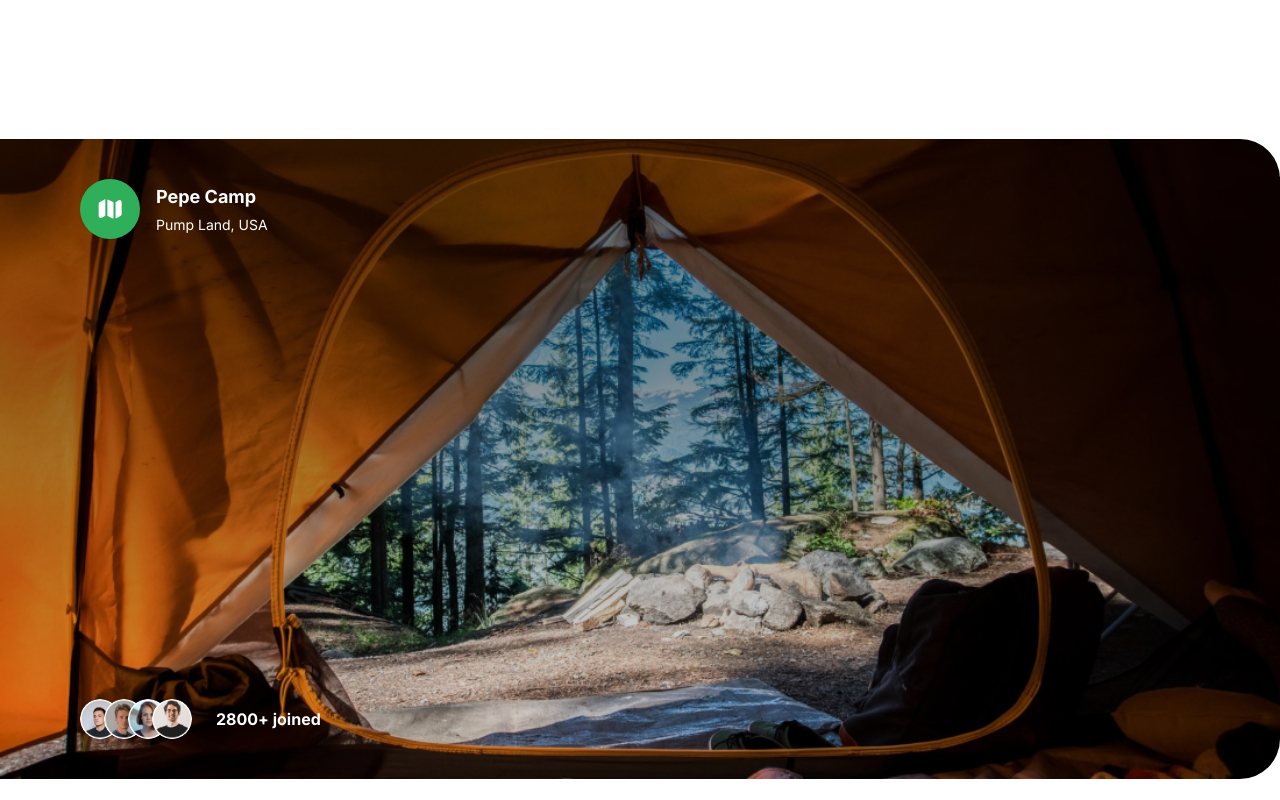
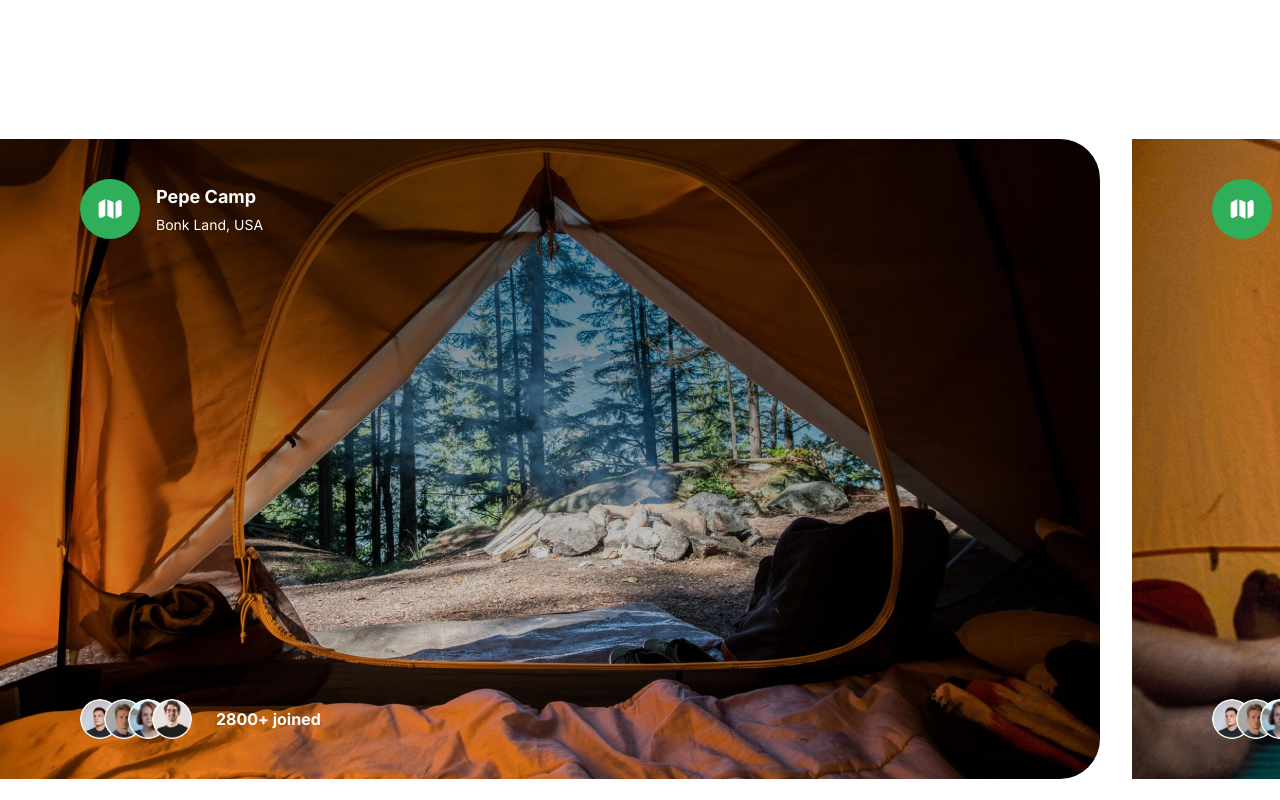
Before and after one commit to eddyK15501/travel-app, a Next.js app: page / in a window 1280 px wide. Shown: the part 840-1640 px from the top of the page. Built offline with nearby package versions, Linux system fonts and the light colour scheme.

Commit message:
Camp.tsx - second <CampSite /> component added

```diff
--- a/components/Camp.tsx
+++ b/components/Camp.tsx
@@ -57,8 +57,14 @@ const Camp = () => {
         <CampSite
           bgImage='bg-bg-img-1'
           title='Pepe Camp'
-          subtitle='Pump Land, USA'
+          subtitle='Bonk Land, USA'
           peopleJoined='2800+ joined'
+        />
+        <CampSite
+          bgImage='bg-bg-img-2'
+          title='Dogwifhat Camp'
+          subtitle='Somewhere in the Woods'
+          peopleJoined='300+ joined'
         />
       </div>
     </section>
```
